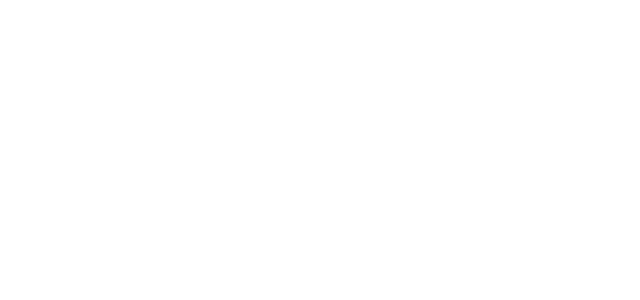
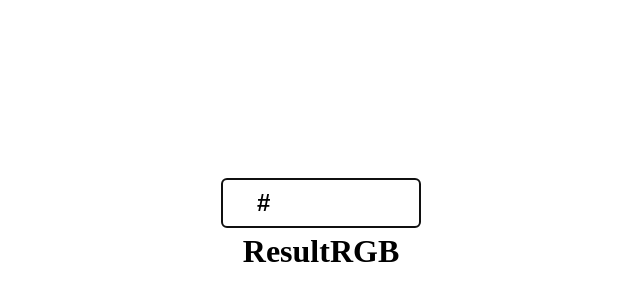
Before and after one commit to O-R-C/ra-forms-hex2rgb, a React (Vite) app: page / in a window 1280 px wide. Shown: the part 176-476 px from the top of the page, without its empty margins (319-959 px from the left). Built offline with nearby package versions, Linux system fonts and the light colour scheme.

Commit message:
input work

```diff
--- a/src/App.jsx
+++ b/src/App.jsx
@@ -1,5 +1,11 @@
+import Converter from './components/Converter/Converter'
+
 function App() {
-  return <div></div>
+  return (
+    <div>
+      <Converter />
+    </div>
+  )
 }
 
 export default App
--- /dev/null
+++ b/src/components/Converter/Converter.jsx
@@ -0,0 +1,28 @@
+import { useState } from 'react'
+import ResultRGB from '../ResultRGB/ResultRGB'
+import FormHEX from '../FormHEX/FormHEX'
+import styles from './Converter.module.css'
+
+const Converter = () => {
+  const [value, setValue] = useState('#')
+
+  const onInputChange = ({ target: { value } }) => {
+    if (value[0] !== '#') return
+    if (value.length > 7) return
+    if (value.substr(1).match(/[^0-9a-f]/gi)) return
+
+    setValue(value)
+  }
+
+  return (
+    <div className={styles.container}>
+      <FormHEX
+        value={value}
+        onInputChange={onInputChange}
+      />
+      <ResultRGB />
+    </div>
+  )
+}
+
+export default Converter
--- /dev/null
+++ b/src/components/Converter/Converter.module.css
@@ -0,0 +1,10 @@
+.container {
+  width: 200px;
+  margin-inline: auto;
+  display: flex;
+  flex-direction: column;
+  justify-content: center;
+  align-items: center;
+  gap: 5px;
+  height: 100vh;
+}
--- /dev/null
+++ b/src/components/FormHEX/FormHEX.jsx
@@ -0,0 +1,29 @@
+import propTypes from 'prop-types'
+import styles from './FormHEX.module.css'
+
+const FormHEX = ({ value, onInputChange }) => {
+  return (
+    <div>
+      <form className={styles.form}>
+        <input
+          className={styles.input}
+          type='text'
+          value={value}
+          onChange={onInputChange}
+          autoFocus
+        />
+      </form>
+    </div>
+  )
+}
+
+FormHEX.defaultProps = {
+  value: '#',
+}
+
+FormHEX.propTypes = {
+  value: propTypes.string,
+  onInputChange: propTypes.func,
+}
+
+export default FormHEX
--- /dev/null
+++ b/src/components/FormHEX/FormHEX.module.css
@@ -0,0 +1,13 @@
+.input {
+  width: 100%;
+  padding: 10px 10px 10px 35px;
+  font-size: 24px;
+
+  display: block;
+
+  border: 1px solid #ccc;
+  border-radius: 5px;
+
+  letter-spacing: 5px;
+  font-weight: bold;
+}
--- /dev/null
+++ b/src/components/ResultRGB/ResultRGB.jsx
@@ -0,0 +1,11 @@
+import styles from './ResultRGB.module.css'
+
+const ResultRGB = () => {
+  return (
+    <div>
+      <h1>ResultRGB</h1>
+    </div>
+  )
+}
+
+export default ResultRGB
```
Also changed, not shown: src/components/ResultRGB/ResultRGB.module.css (added).
